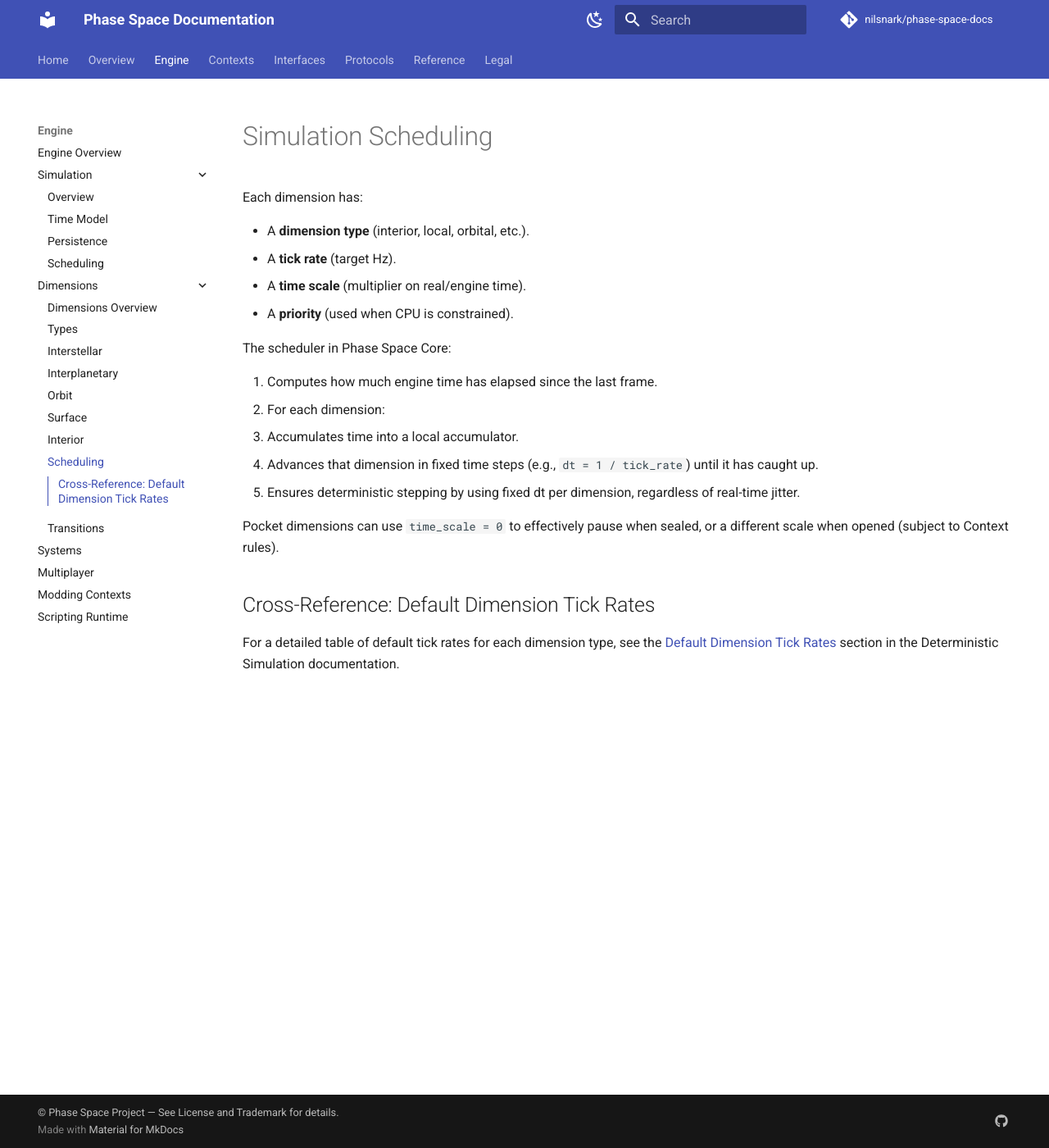
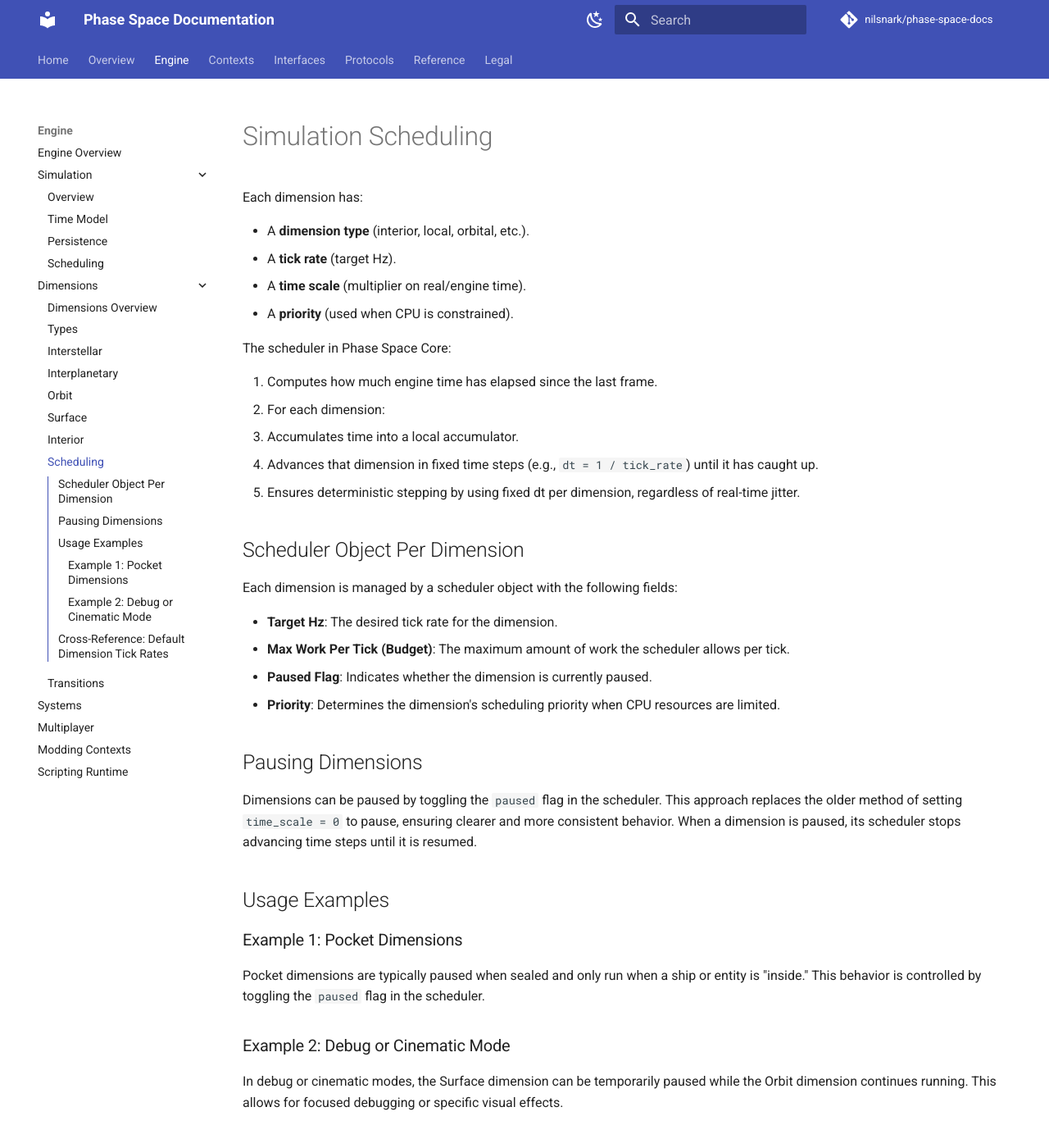
Before and after one commit to nilsnark/aegir-drift-docs, an MkDocs documentation site: the page built from docs/engine/dimensions/scheduling.md, in a window 1280 px wide and 1400 px high. Shown: the whole window at 82% size. Built offline with MkDocs 1.6.1 and Material for MkDocs 9.7.7, drawn with Linux system fonts in a browser that asks for light colours; comment, search, counter and statistics services are not loaded.

Commit message:
Enhance documentation on dimension scheduling, clarifying the scheduler object fields and pausing mechanism

```diff
--- a/docs/engine/dimensions/scheduling.md
+++ b/docs/engine/dimensions/scheduling.md
@@ -15,7 +15,28 @@ The scheduler in Phase Space Core:
    - Advances that dimension in fixed time steps (e.g., `dt = 1 / tick_rate`) until it has caught up.
 3. Ensures deterministic stepping by using fixed dt per dimension, regardless of real-time jitter.
 
-Pocket dimensions can use `time_scale = 0` to effectively pause when sealed, or a different scale when opened (subject to Context rules).
+## Scheduler Object Per Dimension
+
+Each dimension is managed by a scheduler object with the following fields:
+
+- **Target Hz**: The desired tick rate for the dimension.
+- **Max Work Per Tick (Budget)**: The maximum amount of work the scheduler allows per tick.
+- **Paused Flag**: Indicates whether the dimension is currently paused.
+- **Priority**: Determines the dimension's scheduling priority when CPU resources are limited.
+
+## Pausing Dimensions
+
+Dimensions can be paused by toggling the `paused` flag in the scheduler. This approach replaces the older method of setting `time_scale = 0` to pause, ensuring clearer and more consistent behavior. When a dimension is paused, its scheduler stops advancing time steps until it is resumed.
+
+## Usage Examples
+
+### Example 1: Pocket Dimensions
+
+Pocket dimensions are typically paused when sealed and only run when a ship or entity is "inside." This behavior is controlled by toggling the `paused` flag in the scheduler.
+
+### Example 2: Debug or Cinematic Mode
+
+In debug or cinematic modes, the Surface dimension can be temporarily paused while the Orbit dimension continues running. This allows for focused debugging or specific visual effects.
 
 ## Cross-Reference: Default Dimension Tick Rates
 
```
